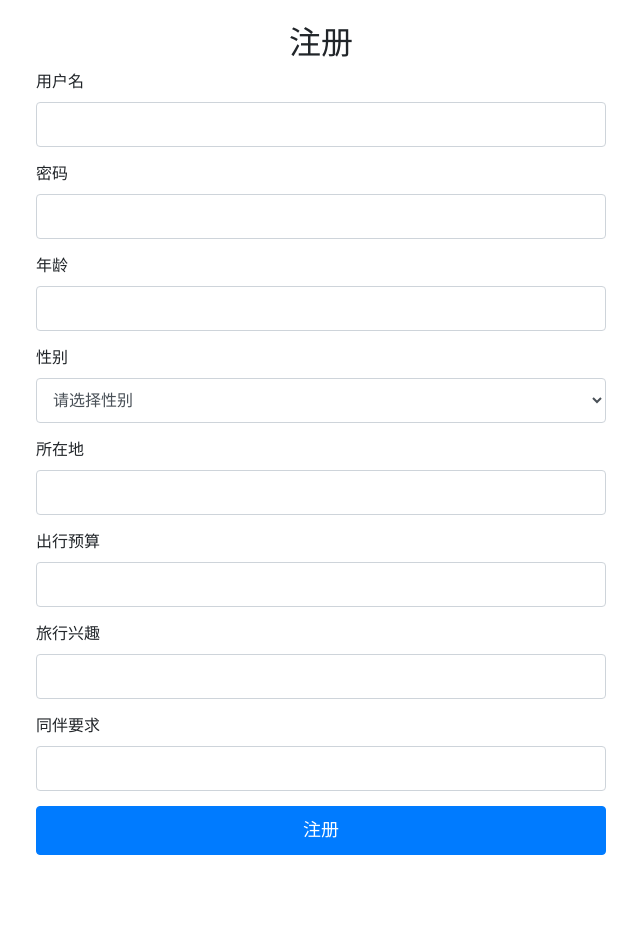
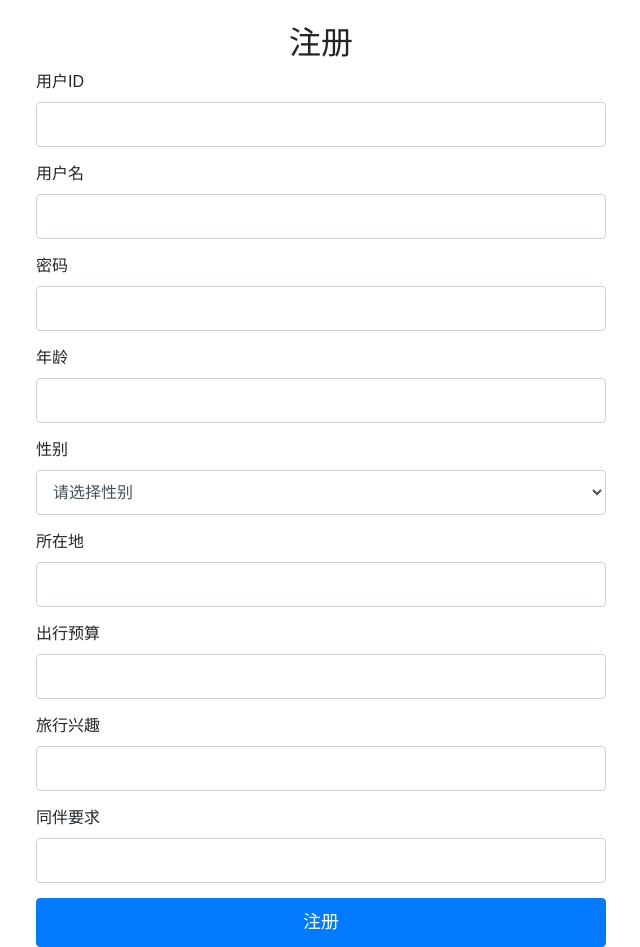
Before and after one commit to qjtingithub/wander-pals, a Flask app: page /register in a window 1280 px wide. Shown: the part 56-1003 px from the top of the page, without its empty margins (319-959 px from the left). Before the commit the page ends 911 px from the top, so only its background shows below. Run offline with Flask 3, Linux system fonts and the light colour scheme; some libraries are stand-ins or nearby versions.

Commit message:
使用用户ID注册登录

```diff
--- a/demo/app.py
+++ b/demo/app.py
@@ -21,6 +21,7 @@ def favicon():
 @app.route('/register', methods=['GET', 'POST'])
 def register():
     if request.method == 'POST':
+        user_id = request.form['user_id']
         username = request.form['username']
         password = request.form['password']
         age = request.form['age']
@@ -30,12 +31,17 @@ def register():
         interests = request.form['interests']
         companion_requirements = request.form['companion_requirements']
 
+        existing_user = User.query.get(user_id)
+        if existing_user:
+            flash('用户ID已存在，请选择其他用户ID。')
+            return redirect(url_for('register'))
+
         existing_user = User.query.filter_by(username=username).first()
         if existing_user:
             flash('用户名已存在，请选择其他用户名。')
             return redirect(url_for('register'))
 
-        new_user = User(username=username, password=password, age=age, gender=gender, location=location,
+        new_user = User(id=user_id, username=username, password=password, age=age, gender=gender, location=location,
                         budget=budget, interests=interests, companion_requirements=companion_requirements)
         db.session.add(new_user)
         db.session.commit()
@@ -45,15 +51,15 @@ def register():
 @app.route('/login', methods=['GET', 'POST'])
 def login():
     if request.method == 'POST':
-        username = request.form['username']
+        user_id = request.form['user_id']
         password = request.form['password']
 
-        user = User.query.filter_by(username=username, password=password).first()
+        user = User.query.filter_by(id=user_id, password=password).first()
         if user:
-            session['user_id'] = user.id
-            session['user_name'] = user.username
-            session['recommendation_index'] = 0  # Initialize recommendation index
+            session['user_id'] = user.id  # 在 session 中存储用户 ID
             return redirect(url_for('profile'))
+        else:
+            flash('无效的用户ID或密码')
     return render_template('login.html')
 
 @app.route('/profile', methods=['GET', 'POST'])
@@ -302,4 +308,4 @@ def my_teams():
 if __name__ == '__main__':
     with app.app_context():
         db.create_all()
-    app.run(debug=True)
+    app.run(host="10.243.58.126", port="8080", debug=True)
--- a/demo/templates/login.html
+++ b/demo/templates/login.html
@@ -5,8 +5,8 @@
 <h2 class="text-center">登录</h2>
 <form action="/login" method="POST">
     <div class="form-group">
-        <label for="username">用户名</label>
-        <input type="text" id="username" name="username" class="form-control" required>
+        <label for="user_id">用户ID</label>
+        <input type="text" id="user_id" name="user_id" class="form-control" required>
     </div>
     <div class="form-group">
         <label for="password">密码</label>
--- a/demo/templates/register.html
+++ b/demo/templates/register.html
@@ -14,6 +14,10 @@
 {% endwith %}
 
 <form action="/register" method="POST">
+    <div class="form-group">
+        <label for="user_id">用户ID</label>
+        <input type="text" id="user_id" name="user_id" class="form-control" required>
+    </div>
     <div class="form-group">
         <label for="username">用户名</label>
         <input type="text" id="username" name="username" class="form-control" required>
```
Also changed, not shown: instance/traveller_assistant.db, 1 other file.
